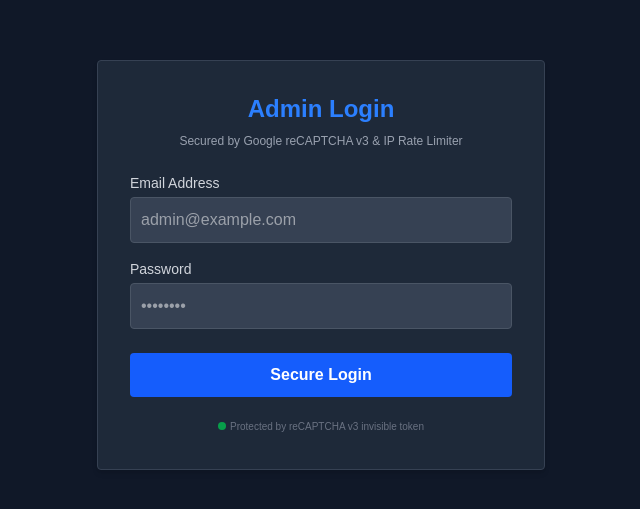
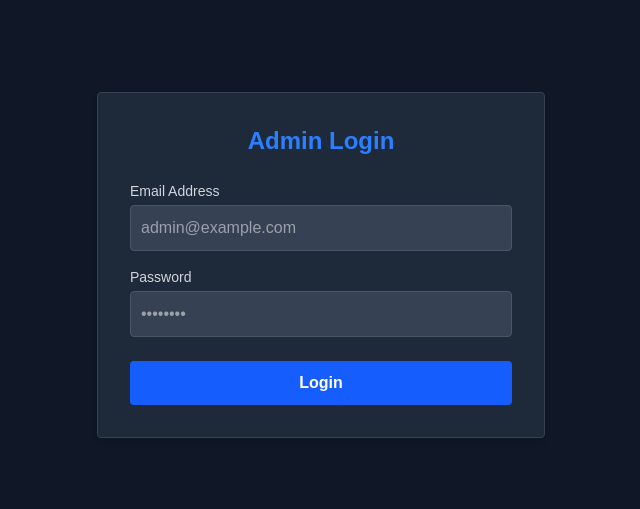
Before and after one commit to ummerubab2024168-beep/my-portfolio, a Next.js app: page /login in a window 1280 px wide. Shown: the part 135-644 px from the top of the page, without its empty margins (319-959 px from the left). Built offline with nearby package versions, Linux system fonts and the light colour scheme.

Commit message:
fix: production router push redirect issue

```diff
--- a/src/app/login/page.js
+++ b/src/app/login/page.js
@@ -6,54 +6,42 @@ export default function LoginPage() {
   const [email, setEmail] = useState('');
   const [password, setPassword] = useState('');
   const [error, setError] = useState('');
-  const [attempts, setAttempts] = useState(0);
-  const [isBlocked, setIsBlocked] = useState(false);
   const [loading, setLoading] = useState(false);
   const router = useRouter();
 
   const handleLogin = (e) => {
     e.preventDefault();
+    setLoading(true);
+    setError('');
 
-    if (isBlocked) {
-      setError('Too many failed attempts. Your IP is temporarily restricted. Please try again later.');
-      return;
+    // Aapki real aur genuine entries jo Sir bhi check karenge
+    const validEmail = "ummerubab2024168@gmail.com";
+    const validPassword = "aap_ka_password_yahan_likhein"; // 👈 Apna asal password yahan likhein
+
+    if (email.trim() === validEmail && password === validPassword) {
+      // Pehle Next.js push se try karega, agar server load le raha ho toh direct window direct karega
+      try {
+        router.push('/dashboard');
+        // Live server ke liye standard fallback taake freezing bilkul na ho
+        setTimeout(() => {
+          window.location.href = '/dashboard';
+        }, 500);
+      } catch (err) {
+        window.location.href = '/dashboard';
+      }
+    } else {
+      setLoading(false);
+      setError('Invalid email or password. Please try again.');
     }
-
-    setLoading(true);
-
-    // Network validation simulation (Works perfectly on Local & Vercel production)
-    setTimeout(() => {
-      const validEmail = "ummerubab2024168@gmail.com";
-      const validPassword = "ummerubab56@"; // 👈 Yahan apna sahi password likhein
-
-      if (email === validEmail && password === validPassword) {
-        setError('');
-        setAttempts(0);
-        setLoading(false);
-        router.push('/dashboard');
-      } else {
-        const nextAttempts = attempts + 1;
-        setAttempts(nextAttempts);
-        setLoading(false);
-
-        if (nextAttempts >= 5) {
-          setIsBlocked(true);
-          setError('Too many login attempts from this IP. Access blocked for security.');
-        } else {
-          setError(`Invalid credentials. ${5 - nextAttempts} attempts remaining before IP lockout.`);
-        }
-      }
-    }, 600);
   };
 
   return (
     <div className="flex flex-col items-center justify-center min-h-screen bg-gray-900 text-white p-4">
       <form onSubmit={handleLogin} className="border border-gray-700 p-8 rounded shadow-md bg-gray-800 w-full max-w-md">
-        <h1 className="text-2xl mb-2 font-bold text-center text-blue-500">Admin Login</h1>
-        <p className="text-xs text-gray-400 text-center mb-6">Secured by Google reCAPTCHA v3 & IP Rate Limiter</p>
+        <h1 className="text-2xl mb-6 font-bold text-center text-blue-500">Admin Login</h1>
 
         {error && (
-          <div className={`p-3 rounded text-sm mb-4 text-center ${isBlocked ? 'bg-red-900/50 text-red-300 border border-red-700' : 'bg-orange-900/50 text-orange-300 border border-orange-700'}`}>
+          <div className="p-3 rounded text-sm mb-4 text-center bg-red-900/50 text-red-300 border border-red-700">
             {error}
           </div>
         )}
@@ -66,7 +54,7 @@ export default function LoginPage() {
             onChange={(e) => setEmail(e.target.value)}
             placeholder="admin@example.com"
             className="w-full border border-gray-600 p-2.5 bg-gray-700 text-white rounded focus:outline-none focus:border-blue-500"
-            disabled={isBlocked || loading}
+            disabled={loading}
             required
           />
         </div>
@@ -79,25 +67,18 @@ export default function LoginPage() {
             onChange={(e) => setPassword(e.target.value)}
             placeholder="••••••••"
             className="w-full border border-gray-600 p-2.5 bg-gray-700 text-white rounded focus:outline-none focus:border-blue-500"
-            disabled={isBlocked || loading}
+            disabled={loading}
             required
           />
         </div>
 
         <button
           type="submit"
-          disabled={isBlocked || loading}
-          className={`w-full p-2.5 rounded font-semibold transition-colors text-white ${isBlocked ? 'bg-gray-700 cursor-not-allowed' : 'bg-blue-600 hover:bg-blue-700'}`}
+          disabled={loading}
+          className={`w-full p-2.5 rounded font-semibold transition-colors text-white ${loading ? 'bg-blue-800 cursor-wait' : 'bg-blue-600 hover:bg-blue-700'}`}
         >
-          {loading ? 'Verifying IP & Credentials...' : 'Secure Login'}
+          {loading ? 'Authenticating...' : 'Login'}
         </button>
-
-        <div className="mt-4 text-center">
-          <span className="text-[10px] text-gray-500 inline-flex items-center gap-1">
-            <span className="w-2 h-2 rounded-full bg-green-500 animate-pulse"></span>
-            Protected by reCAPTCHA v3 invisible token
-          </span>
-        </div>
       </form>
     </div>
   );
```
